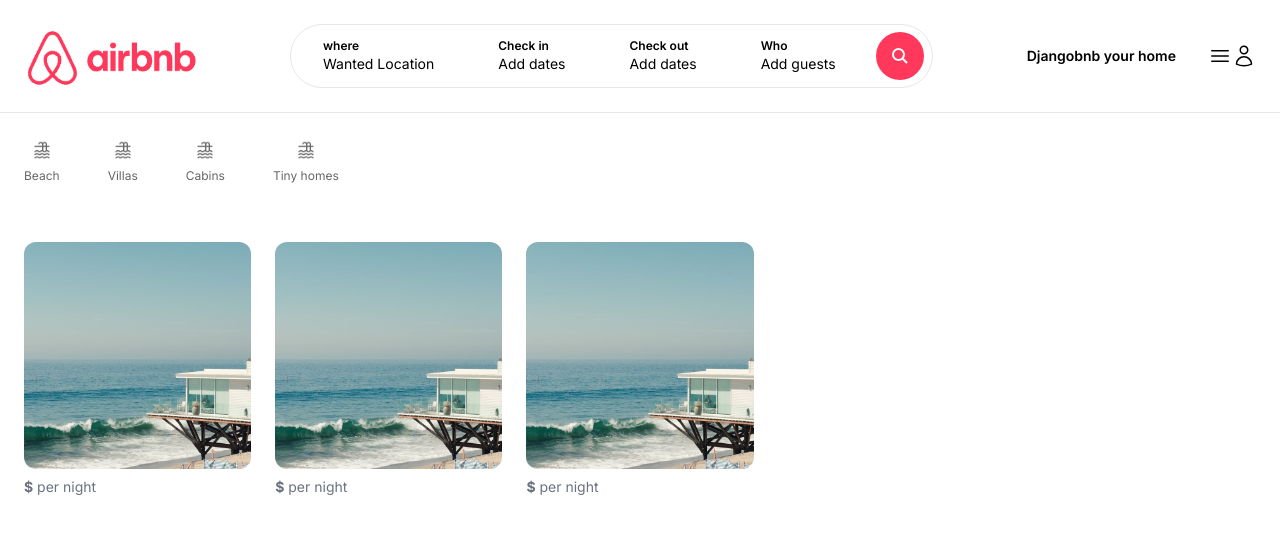
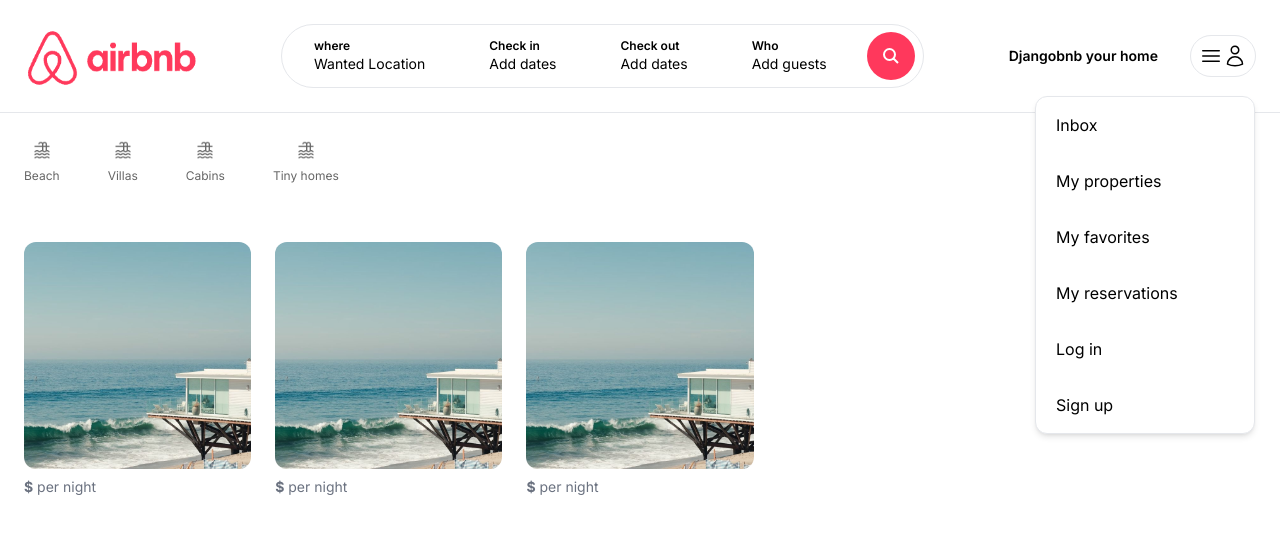
Before and after one commit to MGabriela29/Clone-Airbnb, a Next.js app: page / in a window 1280 px wide. Both pictures are taken after a click on the button 1232 px from the left and 56 px from the top of the page. Shown: the top 534 px of the page. Built offline with nearby package versions, Linux system fonts and the light colour scheme.

Commit message:
11 User menu popup

```diff
--- /dev/null
+++ b/app/components/navbar/MenuLink.tsx
@@ -0,0 +1,22 @@
+'use client';
+
+interface MenuLinkProps {
+    label: string;
+    onClick: () => void;
+}
+
+const MenuLink: React.FC<MenuLinkProps> = ({
+    label,
+    onClick
+}) => {
+    return (
+        <div
+            onClick={onClick}
+            className="px-5 py-4 cursor-pointer hover:bg-gray-100 transition"
+        >
+            {label}
+        </div>
+    )
+}
+
+export default MenuLink;
--- a/app/components/navbar/UserNav.tsx
+++ b/app/components/navbar/UserNav.tsx
@@ -1,7 +1,12 @@
+'use client';
+import { useState } from "react";
+import MenuLink from "./MenuLink";
 const UserNav = () => {
+    const [isOpen, setIsOpen] = useState(false);
     return (
-        <div>
+        <div className="p-2 relative inline-block border rounded-full">
             <button
+                onClick={() => setIsOpen(!isOpen)}
                 className="flex items-center"
             >
                 <svg fill="none" viewBox="0 0 24 24" strokeWidth="1.5" stroke="currentColor" className="w-6 h-6">
@@ -12,7 +17,55 @@
                     <path strokeLinecap="round" strokeLinejoin="round" d="M15.75 6a3.75 3.75 0 1 1-7.5 0 3.75 3.75 0 0 1 7.5 0ZM4.501 20.118a7.5 7.5 0 0 1 14.998 0A17.933 17.933 0 0 1 12 21.75c-2.676 0-5.216-.584-7.499-1.632Z" />
                 </svg>
             </button>
+
+            {isOpen && (
+                <div className="w-[220px] absolute top-[60px] right-0 bg-white border rounded-xl shadow-md flex flex-col cursor-pointer">
+
+                        <>
+                            <MenuLink
+                                label='Inbox'
+                                onClick={() => console.log('Cliked')}
+                            />
+
+                            <MenuLink
+                                label='My properties'
+                                onClick={() => console.log('Cliked')}
+
+                            />
+
+                            <MenuLink
+                                label='My favorites'
+                                onClick={() => console.log('Cliked')}
+
+                            />
+
+                            <MenuLink
+                                label='My reservations'
+                                onClick={() => console.log('Cliked')}
+
+                            />
+
+                            {/* <LogoutButton /> */}
+                        </>
+
+                        <>
+                            <MenuLink
+                                label='Log in'
+                                onClick={() => console.log('Cliked')}
+
+                            />
+
+                            <MenuLink
+                                label='Sign up'
+                                onClick={() => console.log('Cliked')}
+
+                            />
+                        </>
+
+                </div>
+            )}
         </div>
     )
 }
+
 export default UserNav;
```
